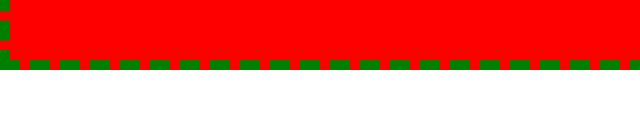
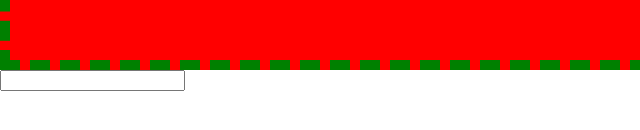
Before and after one commit to amirrezaravian/web1, a plain HTML site: page index.html in a window 1280 px wide. Shown: the part 330-460 px from the top of the page, 0-640 px from the left. Drawn offline with Linux system fonts and the light colour scheme.

Commit message:
Update index.html

```diff
--- a/index.html
+++ b/index.html
@@ -14,6 +14,8 @@
         <h2>Hello amirreza</h2>
         <p>Lorem ipsum dolor sit, amet consectetur adipisicing elit. Facilis enim veniam eveniet iste voluptate cupiditate, vitae, ipsa sed quidem, accusantium tenetur dignissimos ex sequi odio nulla at aperiam voluptatum delectus.</p>
     </header>
-
+<form>
+    <input type="number" value="phone number">
+</form>
 </body>
 </html>
```
